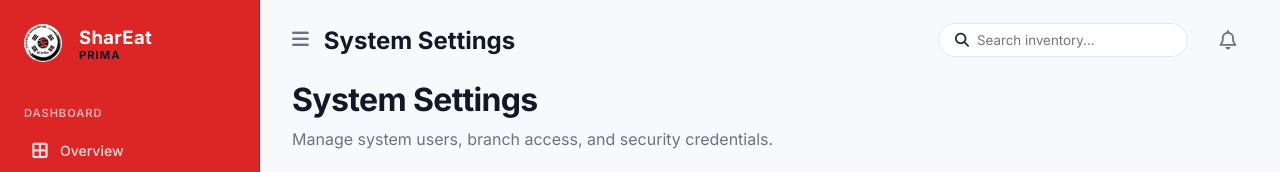
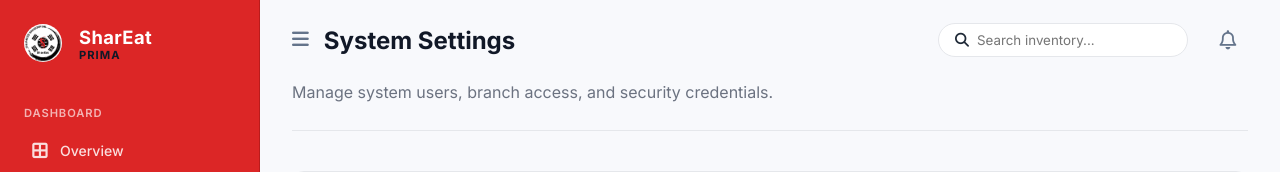
Before and after one commit to excesting/shareitV1, a Flask app: page /settings in a window 1280 px wide. Shown: the top 172 px of the page. Run offline with Flask 3, Linux system fonts and the light colour scheme; the visitor is signed in with stand-in values (Sample User, id 1); data that the repository does not hold is empty; parts of the project's set-up code (start-up, migrations or seed data) failed here and were passed over; some libraries are stand-ins or nearby versions.

Commit message:
Refactor settings.html for improved structure

```diff
--- a/templates/settings.html
+++ b/templates/settings.html
@@ -5,7 +5,6 @@
 
 {% block content %}
 <div class="page-hero">
-    <h1 class="page-hero-title">System Settings</h1>
     <p class="page-hero-subtitle">Manage system users, branch access, and security credentials.</p>
 </div>
 
```
